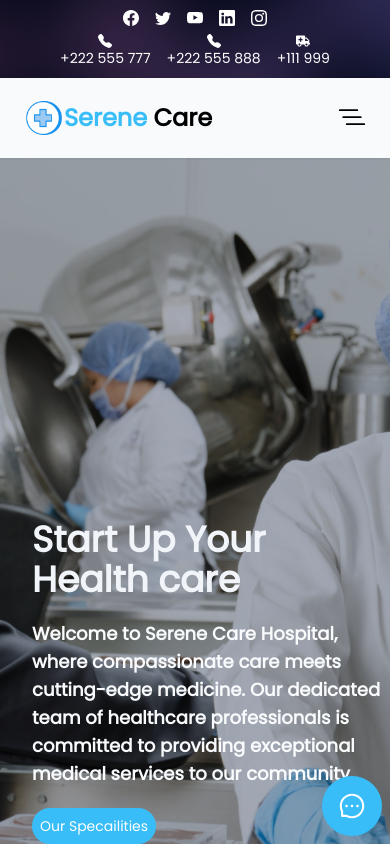
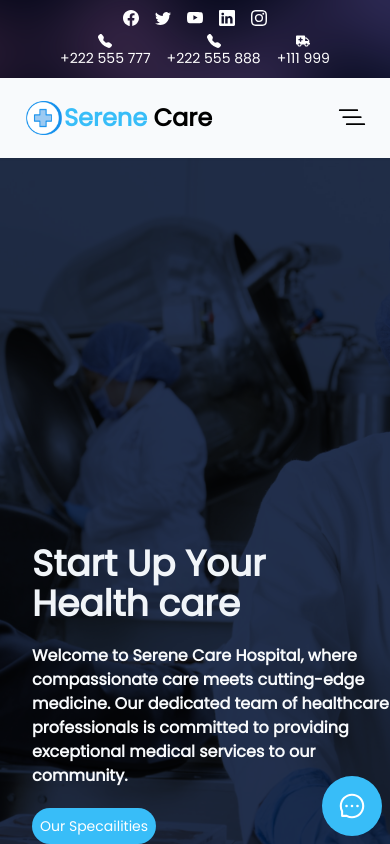
Before and after one commit to Maneesha-Maduranga/Serena_care_Hospital, a React (Vite) app: page / in a window 390 px wide. Shown: the top 844 px of the page. Built offline with nearby package versions, Linux system fonts and the light colour scheme.

Commit message:
Changing navbar

```diff
--- a/src/Section/Hero.jsx
+++ b/src/Section/Hero.jsx
@@ -4,7 +4,7 @@ import { motion } from 'framer-motion';
 
 function Hero() {
   return (
-    <div className='h-auto mt-28 relative bg-gray-900/40 ' id='home'>
+    <div className='h-auto mt-28 relative bg-gray-900' id='home'>
       <img
         className='w-full h-screen object-cover mix-blend-overlay'
         src={backgroundImage}
@@ -21,11 +21,11 @@ function Hero() {
             ease: [0, 0.71, 0.2, 1.01],
           }}
         >
-          <h1 className='text-4xl  font-bold  md:text-6xl md:w-[60%]'>
+          <h1 className='text-4xl my-4 font-bold  md:text-6xl md:w-[60%]'>
             Start Up Your Health care
           </h1>
 
-          <div className='text-lg font-semibold text-slate-50  md:text-xl   md:w-[50rem] my-5'>
+          <div className='text-base font-semibold text-slate-50  md:text-xl   md:w-[50rem] my-5'>
             Welcome to Serene Care Hospital, where compassionate care meets
             cutting-edge medicine. Our dedicated team of healthcare
             professionals is committed to providing exceptional medical services
```
